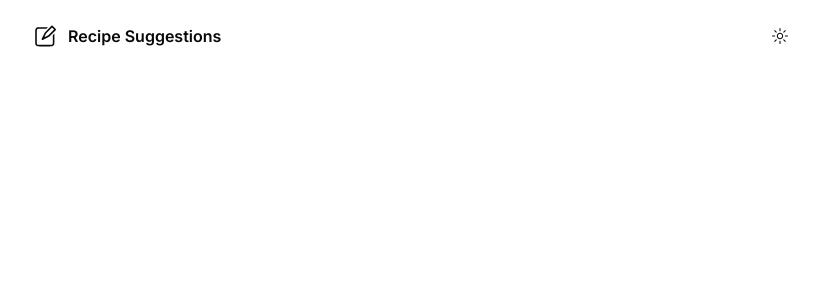
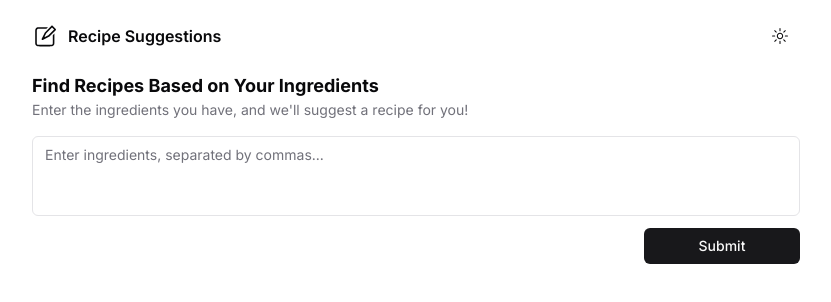
Before and after one commit to kyrylolvov/recipe-suggestion, a Next.js app: page / in a window 1280 px wide. Shown: the top 302 px of the page, without its empty margins (224-1055 px from the left). Built offline with nearby package versions, Linux system fonts and the light colour scheme.

Commit message:
CHANGED: - Added form, label, textarea shadcn components - Added ingredients-input component

```diff
--- /dev/null
+++ b/app/components/ingredients-input.tsx
@@ -0,0 +1,49 @@
+'use client';
+
+import { zodResolver } from '@hookform/resolvers/zod';
+import { useForm } from 'react-hook-form';
+import * as z from 'zod';
+
+import { Button } from '~/ui/button';
+import { Form, FormControl, FormField, FormItem, FormMessage } from '~/ui/form';
+import { Textarea } from '~/ui/textarea';
+
+const IngredientsSchema = z.object({
+  ingredients: z.string().trim().min(1, { message: 'Please, enter list of ingredients' }),
+});
+
+export default function IngredientsInput() {
+  const form = useForm<z.infer<typeof IngredientsSchema>>({
+    resolver: zodResolver(IngredientsSchema),
+    defaultValues: { ingredients: '' },
+  });
+
+  const onSubmit = (data: z.infer<typeof IngredientsSchema>) => {
+    const { ingredients } = data;
+    console.log(ingredients);
+  };
+
+  return (
+    <Form {...form}>
+      <form onSubmit={form.handleSubmit(onSubmit)} className="mt-4" noValidate>
+        <FormField
+          control={form.control}
+          name="ingredients"
+          render={({ field }) => (
+            <FormItem>
+              <FormControl>
+                <Textarea placeholder="Enter ingredients, separated by commas..." className="resize-none" {...field} />
+              </FormControl>
+              <FormMessage className="text-sm" />
+            </FormItem>
+          )}
+        />
+        <div className="flex justify-end">
+          <Button type="submit" className="mt-3 w-[156px]" size="sm">
+            Submit
+          </Button>
+        </div>
+      </form>
+    </Form>
+  );
+}
--- a/app/page.tsx
+++ b/app/page.tsx
@@ -1,10 +1,19 @@
-import ThemeSwitch from '~/components/theme-switch';
 import Header from '~/components/header';
+import IngredientsInput from '~/components/ingredients-input';
 
 export default function Home() {
   return (
     <main className="px-6 lg:p-0 max-w-[768px] mx-auto flex flex-col justify-between h-screen">
-      <Header />
+      <div>
+        <Header />
+        <div>
+          <h1 className="text-lg font-bold">Find Recipes Based on Your Ingredients</h1>
+          <p className="text-muted-foreground text-sm">
+            Enter the ingredients you have, and we&apos;ll suggest a recipe for you!
+          </p>
+          <IngredientsInput />
+        </div>
+      </div>
     </main>
   );
 }
--- /dev/null
+++ b/app/ui/form.tsx
@@ -0,0 +1,129 @@
+import * as React from 'react';
+import * as LabelPrimitive from '@radix-ui/react-label';
+import { Slot } from '@radix-ui/react-slot';
+import { Controller, ControllerProps, FieldPath, FieldValues, FormProvider, useFormContext } from 'react-hook-form';
+
+import { cn } from '~/utils/cn';
+import { Label } from '~/ui/label';
+
+const Form = FormProvider;
+
+type FormFieldContextValue<
+  TFieldValues extends FieldValues = FieldValues,
+  TName extends FieldPath<TFieldValues> = FieldPath<TFieldValues>,
+> = {
+  name: TName;
+};
+
+const FormFieldContext = React.createContext<FormFieldContextValue>({} as FormFieldContextValue);
+
+const FormField = <
+  TFieldValues extends FieldValues = FieldValues,
+  TName extends FieldPath<TFieldValues> = FieldPath<TFieldValues>,
+>({
+  ...props
+}: ControllerProps<TFieldValues, TName>) => {
+  return (
+    <FormFieldContext.Provider value={{ name: props.name }}>
+      <Controller {...props} />
+    </FormFieldContext.Provider>
+  );
+};
+
+const useFormField = () => {
+  const fieldContext = React.useContext(FormFieldContext);
+  const itemContext = React.useContext(FormItemContext);
+  const { getFieldState, formState } = useFormContext();
+
+  const fieldState = getFieldState(fieldContext.name, formState);
+
+  if (!fieldContext) {
+    throw new Error('useFormField should be used within <FormField>');
+  }
+
+  const { id } = itemContext;
+
+  return {
+    id,
+    name: fieldContext.name,
+    formItemId: `${id}-form-item`,
+    formDescriptionId: `${id}-form-item-description`,
+    formMessageId: `${id}-form-item-message`,
+    ...fieldState,
+  };
+};
+
+type FormItemContextValue = {
+  id: string;
+};
+
+const FormItemContext = React.createContext<FormItemContextValue>({} as FormItemContextValue);
+
+const FormItem = React.forwardRef<HTMLDivElement, React.HTMLAttributes<HTMLDivElement>>(
+  ({ className, ...props }, ref) => {
+    const id = React.useId();
+
+    return (
+      <FormItemContext.Provider value={{ id }}>
+        <div ref={ref} className={cn('space-y-2', className)} {...props} />
+      </FormItemContext.Provider>
+    );
+  },
+);
+FormItem.displayName = 'FormItem';
+
+const FormLabel = React.forwardRef<
+  React.ElementRef<typeof LabelPrimitive.Root>,
+  React.ComponentPropsWithoutRef<typeof LabelPrimitive.Root>
+>(({ className, ...props }, ref) => {
+  const { error, formItemId } = useFormField();
+
+  return <Label ref={ref} className={cn(error && 'text-destructive', className)} htmlFor={formItemId} {...props} />;
+});
+FormLabel.displayName = 'FormLabel';
+
+const FormControl = React.forwardRef<React.ElementRef<typeof Slot>, React.ComponentPropsWithoutRef<typeof Slot>>(
+  ({ ...props }, ref) => {
+    const { error, formItemId, formDescriptionId, formMessageId } = useFormField();
+
+    return (
+      <Slot
+        ref={ref}
+        id={formItemId}
+        aria-describedby={!error ? `${formDescriptionId}` : `${formDescriptionId} ${formMessageId}`}
+        aria-invalid={!!error}
+        {...props}
+      />
+    );
+  },
+);
+FormControl.displayName = 'FormControl';
+
+const FormDescription = React.forwardRef<HTMLParagraphElement, React.HTMLAttributes<HTMLParagraphElement>>(
+  ({ className, ...props }, ref) => {
+    const { formDescriptionId } = useFormField();
+
+    return <p ref={ref} id={formDescriptionId} className={cn('text-sm text-muted-foreground', className)} {...props} />;
+  },
+);
+FormDescription.displayName = 'FormDescription';
+
+const FormMessage = React.forwardRef<HTMLParagraphElement, React.HTMLAttributes<HTMLParagraphElement>>(
+  ({ className, children, ...props }, ref) => {
+    const { error, formMessageId } = useFormField();
+    const body = error ? String(error?.message) : children;
+
+    if (!body) {
+      return null;
+    }
+
+    return (
+      <p ref={ref} id={formMessageId} className={cn('text-sm font-medium text-destructive', className)} {...props}>
+        {body}
+      </p>
+    );
+  },
+);
+FormMessage.displayName = 'FormMessage';
+
+export { useFormField, Form, FormItem, FormLabel, FormControl, FormDescription, FormMessage, FormField };
--- /dev/null
+++ b/app/ui/label.tsx
@@ -0,0 +1,24 @@
+import * as React from "react"
+import * as LabelPrimitive from "@radix-ui/react-label"
+import { cva, type VariantProps } from "class-variance-authority"
+
+import { cn } from "~/utils/cn"
+
+const labelVariants = cva(
+  "text-sm font-medium leading-none peer-disabled:cursor-not-allowed peer-disabled:opacity-70"
+)
+
+const Label = React.forwardRef<
+  React.ElementRef<typeof LabelPrimitive.Root>,
+  React.ComponentPropsWithoutRef<typeof LabelPrimitive.Root> &
+    VariantProps<typeof labelVariants>
+>(({ className, ...props }, ref) => (
+  <LabelPrimitive.Root
+    ref={ref}
+    className={cn(labelVariants(), className)}
+    {...props}
+  />
+))
+Label.displayName = LabelPrimitive.Root.displayName
+
+export { Label }
--- /dev/null
+++ b/app/ui/textarea.tsx
@@ -0,0 +1,21 @@
+import * as React from 'react';
+
+import { cn } from '~/utils/cn';
+
+export interface TextareaProps extends React.TextareaHTMLAttributes<HTMLTextAreaElement> {}
+
+const Textarea = React.forwardRef<HTMLTextAreaElement, TextareaProps>(({ className, ...props }, ref) => {
+  return (
+    <textarea
+      className={cn(
+        'flex min-h-[80px] w-full rounded-md border border-input bg-background px-3 py-2 text-sm ring-offset-background placeholder:text-muted-foreground focus-visible:outline-none focus-visible:ring-2 focus-visible:ring-ring focus-visible:ring-offset-2 disabled:cursor-not-allowed disabled:opacity-50',
+        className,
+      )}
+      ref={ref}
+      {...props}
+    />
+  );
+});
+Textarea.displayName = 'Textarea';
+
+export { Textarea };
--- a/package.json
+++ b/package.json
@@ -9,8 +9,10 @@
     "lint": "next lint"
   },
   "dependencies": {
+    "@hookform/resolvers": "^3.3.2",
     "@radix-ui/react-dropdown-menu": "^2.0.6",
     "@radix-ui/react-icons": "^1.3.0",
+    "@radix-ui/react-label": "^2.0.2",
     "@radix-ui/react-slot": "^1.0.2",
     "class-variance-authority": "^0.7.0",
     "clsx": "^2.0.0",
@@ -19,8 +21,10 @@
     "next-themes": "^0.2.1",
     "react": "^18",
     "react-dom": "^18",
+    "react-hook-form": "^7.49.2",
     "tailwind-merge": "^2.1.0",
-    "tailwindcss-animate": "^1.0.7"
+    "tailwindcss-animate": "^1.0.7",
+    "zod": "^3.22.4"
   },
   "devDependencies": {
     "@types/node": "^20",
```
Also changed, not shown: 1 other file (tests, documents, lock files or other folders).
